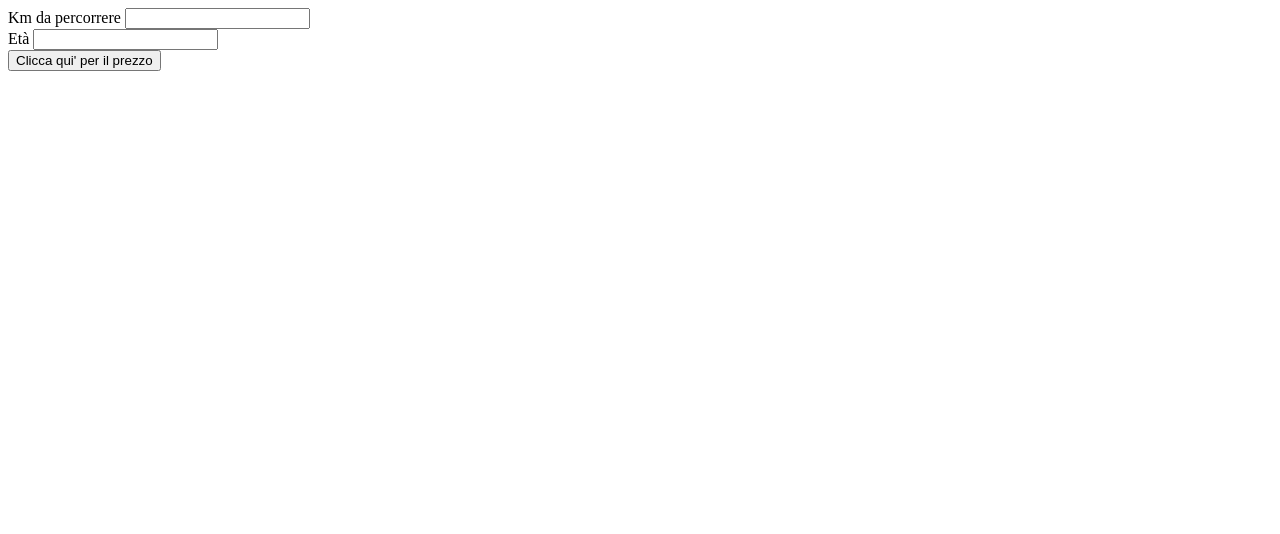
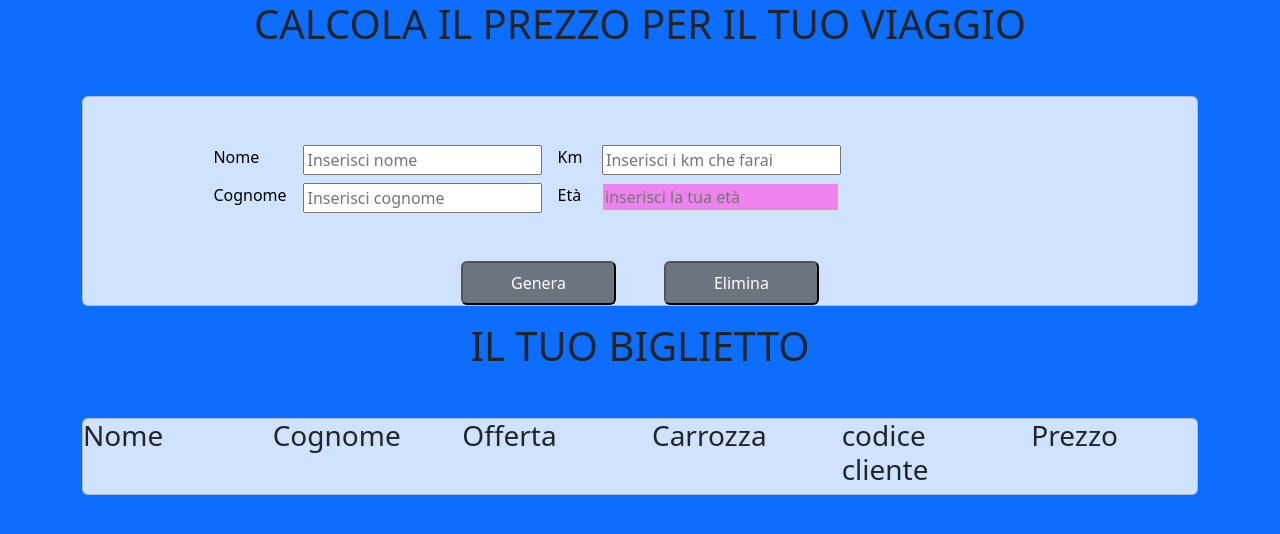
Before and after one commit to Francesco-Rianna/js-biglietto-treno-form, a plain HTML site: page index.html in a window 1280 px wide. Drawn offline with nearby package versions, Linux system fonts and the light colour scheme.

Commit message:
feat : added milestone2

```diff
--- a/css/style.css
+++ b/css/style.css
@@ -0,0 +1,11 @@
+.ms-bg-input {
+    background-color: violet;
+}
+
+.ms-text-color {
+    color: orange
+}
+
+.ms-card {
+    border-radius: 10px;
+}
--- a/index.html
+++ b/index.html
@@ -5,24 +5,140 @@
     <meta charset="UTF-8">
     <meta name="viewport" content="width=device-width, initial-scale=1.0">
     <link rel="stylesheet" href="css/style.css">
+    <!-- bootstrap css -->
+    <link href="https://cdn.jsdelivr.net/npm/bootstrap@5.3.3/dist/css/bootstrap.min.css" rel="stylesheet"
+        integrity="sha384-QWTKZyjpPEjISv5WaRU9OFeRpok6YctnYmDr5pNlyT2bRjXh0JMhjY6hW+ALEwIH" crossorigin="anonymous">
+    <!-- ///bootstrap css -->
     <title>Document</title>
 </head>
 
-<body>
-    <div class="form-container">
-        <div class="input-container">
-            <label for="">Km da percorrere</label>
-            <input id="user-km" type="text">
+<body class="bg-primary">
+
+    <div class="container">
+        <div class="title text-center">
+            <h1>CALCOLA IL PREZZO PER IL TUO VIAGGIO</h1>
+        </div>
+        <div class="card mt-5 bg-primary-subtle">
+            <div class="form-container d-flex   justify-content-center gap-2 p-5">
+                <div class="row">
+                    <div class="col-6">
+                        <div class="row">
+                            <div class="col-6">
+                                <label class="text-black" for="Name">Nome</label>
+                            </div>
+
+
+                            <div class="col-1">
+                                <input id="user-name" type="name" placeholder="Inserisci nome ">
+                            </div>
+                        </div>
+
+
+                        <div class="row mt-2">
+                            <div class="col-6">
+                                <label class="text-black" for="surname">Cognome</label>
+                            </div>
+                            <div class="col-1">
+                                <input id="user-surname" type="name" placeholder="Inserisci cognome">
+                            </div>
+
+
+                        </div>
+                    </div>
+
+                </div>
+
+                <div class="col-6 ">
+
+
+                    <div class="row">
+                        <div class="col-1">
+                            <label class="text-black" for="">Km </label>
+
+                        </div>
+                        <div class="col-1">
+                            <input id="user-km" type="text" placeholder="Inserisci i km che farai">
+                        </div>
+
+                    </div>
+
+
+
+
+                    <div class="row mt-2">
+                        <div class="col-1">
+
+                            <label class="text-black" for="age">Età</label>
+                        </div>
+
+                        <div class="col-1 ">
+
+                            <input class="ms-bg-input border text-black" id="user-age" type="age"
+                                placeholder="inserisci la tua età">
+                        </div>
+                    </div>
+
+
+
+                </div>
+
+
+
+            </div>
+            <div class="d-flex justify-content-center gap-5">
+                <button id="generate-button" class="rounded-2 bg-secondary text-white px-5 py-2">
+                    Genera
+                </button>
+                <button id="delete-button" class="rounded-2 bg-secondary text-white px-5 py-2">
+                    Elimina
+                </button>
+
+            </div>
+
+
         </div>
 
-        <div class="input-container">
-            <label for="">Età</label>
-            <input id="user-age" type="text">
+        <div class="TITLE-TICKET mt-3">
+            <h1 class="text-center">IL TUO BIGLIETTO</h1>
         </div>
 
-        <button id="generate-button"> Clicca qui' per il prezzo</button>
+        <div class="card mt-5 bg-primary-subtle">
+            <div class="row">
+                <div class="col-2">
+                    <h3>Nome</h3>
+                    <h5 id="name"></h5>
+                </div>
+                <div class="col-2">
+                    <h3>Cognome</h3>
+                    <h5 id="last-name"></h5>
+                </div>
+                <div class="col-2">
+                    <h3>Offerta</h3>
+                    <h5 id="discount"></h5>
+                </div>
+                <div class="col-2">
+                    <h3>Carrozza</h3>
+                    <h5 id="place"></h5>
+                </div>
+                <div class="col-2">
+                    <h3>codice cliente</h3>
+                    <h5 id="code"></h5>
+                </div>
+                <div class="col-2">
+                    <h3>Prezzo</h3>
+                    <h5 id="price"></h5>
+                </div>
 
 
+
+
+
+
+
+
+            </div>
+
+        </div>
 
     </div>
 
--- a/js/script.js
+++ b/js/script.js
@@ -4,15 +4,13 @@
 
 const generateButton = document.querySelector('#generate-button');
 generateButton.addEventListener('click', function () {
-
-
+    const userName = document.querySelector('#user-name').value;
+    const userLastName = document.querySelector('#user-surname').value;
     const userKm = parseInt(document.querySelector('#user-km').value);
     const userAge = parseInt(document.querySelector('#user-age').value);
 
-
     // Calcolo costo viaggio
     const travelPrice = (userKm * 0.21)
-    console.log(travelPrice)
 
     // Effettuo calcolo in caso di sconti
 
@@ -24,8 +22,56 @@ generateButton.addEventListener('click', function () {
 
 
     }
-    console.log(discount)
+
+    const fullPrice = 'Full Price'
+
+    let offer = fullPrice
+    if (userAge < 18) {
+        offer = '20%'
+    } else if (userAge > 65) {
+        offer = '40%'
+
+
+    }
+
 
     let discountFixed = discount.toFixed(2)
-    console.log(discountFixed)
+
+    // numero posto
+
+    const placeNumber = Math.floor(Math.random() * 10) + 1;
+
+    // numero carrozza
+
+    const codeNumber = Math.floor(Math.random() * 1000) + 1;
+
+    // output per il biglietto
+
+
+    document.querySelector('#name').innerHTML = userName;
+    document.querySelector('#last-name').innerHTML = userLastName;
+    document.querySelector('#discount').innerHTML = offer
+    document.querySelector('#place').innerHTML = placeNumber
+    document.querySelector('#code').innerHTML = codeNumber
+    document.querySelector('#price').innerHTML = discountFixed
+
+    // bottone per annullare
+
+
+
+
+
+
+
+
 })
+
+const deleteButton = document.querySelector('#delete-button');
+deleteButton.addEventListener('click', function () {
+    document.querySelector('#user-name').value = "";
+    document.querySelector('#user-surname').value = "";
+    document.querySelector('#user-km').value = "";
+    document.querySelector('#user-age').value = "";
+
+
+})
```
